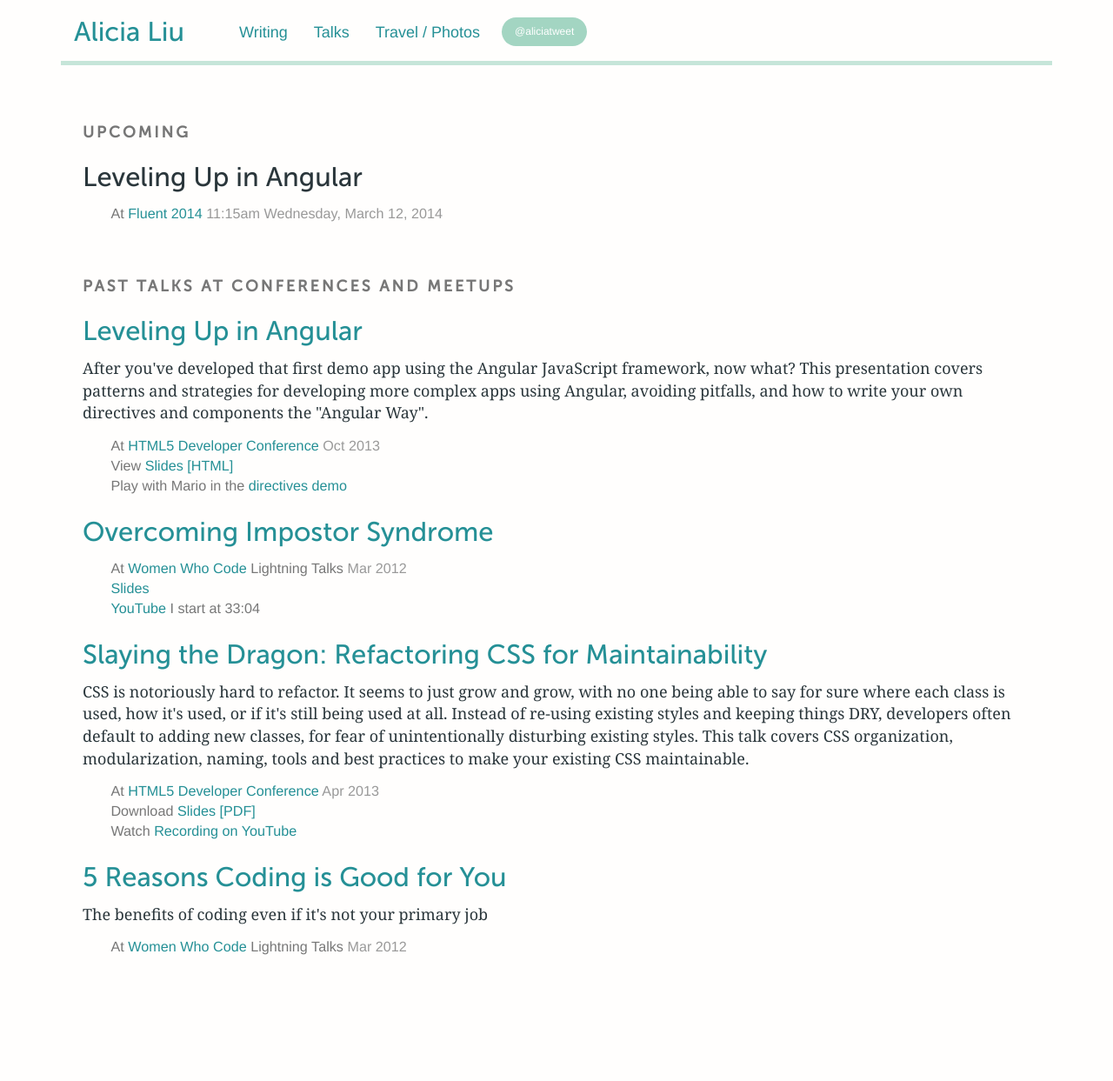
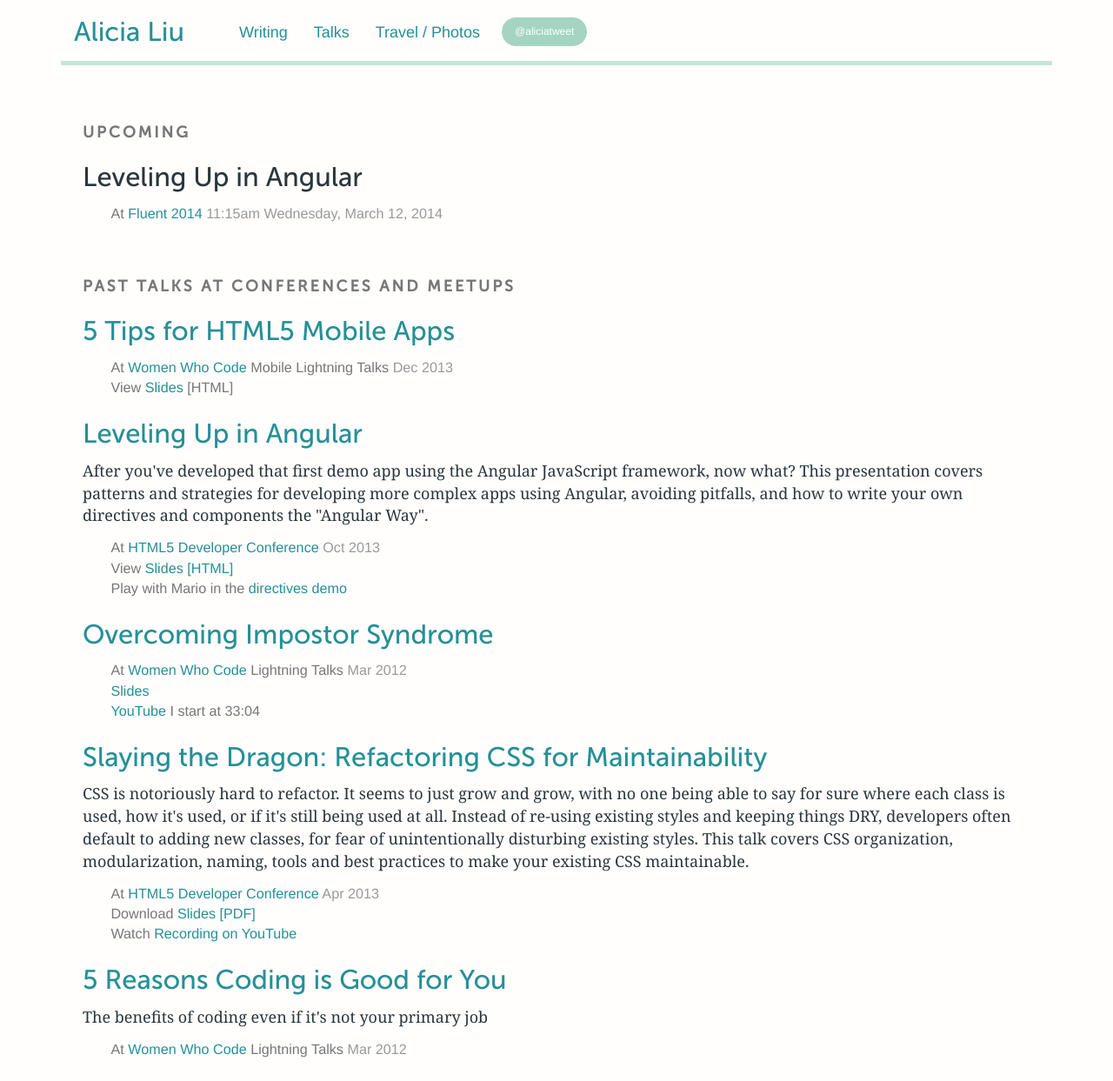
Before and after one commit to alicial/alicial.github.io, a Jekyll site: the page built from talks/index.html, in a window 1280 px wide. Shown: the whole page at 87% size. Built offline with Jekyll 4.4.1, drawn with Linux system fonts in a browser that asks for light colours; nearby versions of some CDN libraries; Markdown is read by kramdown in place of the engine named in the settings; before the commit the page ends 1125 px from its top, so only the background shows below that.

Commit message:
Add WWC mobile lightning talk

```diff
--- a/talks/index.html
+++ b/talks/index.html
@@ -18,6 +18,14 @@ title: Talks - Alicia Liu
     <header>
       <h5>Past Talks at Conferences and Meetups</h5>
     </header>
+    <article>
+      <h3><a target="_blank" href="http://alicialiu.net/html5-mobile-app-talk/">5 Tips for HTML5 Mobile Apps</a></h3>
+      <div class="details">
+        At <a href="http://bit.ly/xQejBb" target="_blank">Women Who Code</a> Mobile Lightning Talks        <time>Dec 2013</time>
+        <br>
+        View <a target="_blank" href="http://alicialiu.net/html5-mobile-app-talk/">Slides</a> [HTML]
+      </div>
+    </article>
     <article>
       <h3><a target="_blank" href="https://github.com/alicial/leveling-up-angular-talk">Leveling Up in Angular</a></h3>
       <p>
```
